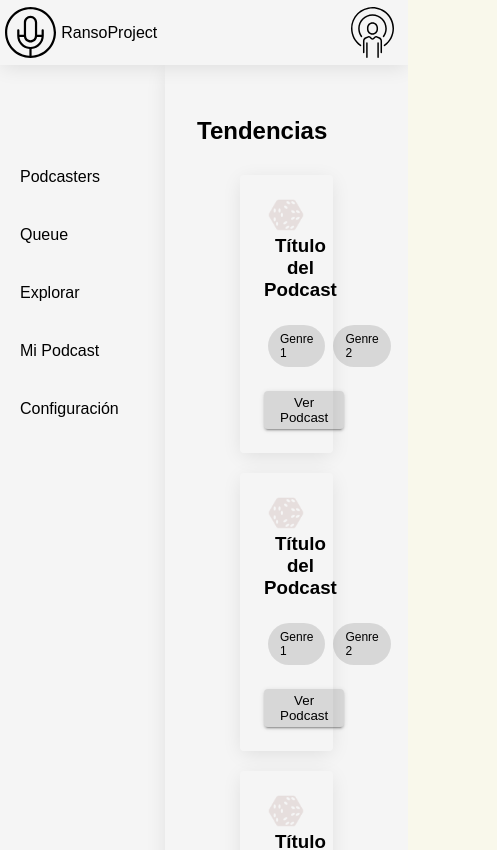
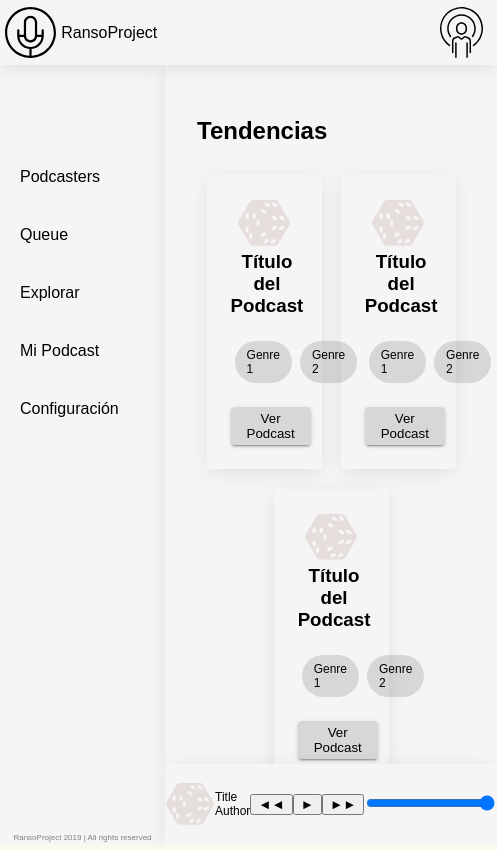
Before and after one commit to jbarriospd/RansoMusic, a React app: page / in a window 390 px wide. Shown: the top 850 px of the page, 497 px wide, since content can reach past the window. Built offline with nearby package versions, Linux system fonts and the light colour scheme.

Commit message:
home ready | no responsive

```diff
--- a/src/assets/styles/App.scss
+++ b/src/assets/styles/App.scss
@@ -1,10 +1,13 @@
 @import 'commons/colors.scss';
 /************************** global */
+* {
+
+}
 
 body {
   margin: 0;
   padding: 0;
   background-color: $white-white;
   font-family: 'Gayathri-thin', sans-serif;
-  background-image: linear-gradient(to right, $gray 70%, $purple);
+  background-image: linear-gradient(to $white, $white-white 70%, $gray);
 }
--- a/src/assets/styles/commons/mixins.scss
+++ b/src/assets/styles/commons/mixins.scss
@@ -9,13 +9,13 @@
   align-items: center;
 }
 
-@mixin align-end-items {
+@mixin flex-end-items {
   display: flex;
   align-items: center;
   justify-content: flex-end;
 }
 
-@mixin align-start-items {
+@mixin flex-start-items {
   display: flex;
   align-items: center;
   justify-content: flex-start;
--- a/src/assets/styles/containers/Home.scss
+++ b/src/assets/styles/containers/Home.scss
@@ -7,9 +7,9 @@
   box-sizing: border-box;
   grid-template: 65px 1fr 80px / min-content 1fr;
   min-height: 100%;
-  grid-template-areas:  "header header"
-                        "aside main"
-                        "aside player";
+  grid-template-areas: "header header"
+                       "aside main"
+                       "aside player";
   &--item {
     background-color: $white1;
     box-shadow: 0 4px 20px -2px rgba(0,0,0,.1);
@@ -50,7 +50,7 @@
       position: relative;
       transition: display 200ms;
 
-      @include align-end-items;
+      @include flex-end-items;
       img {
         width: 51.2px;
         margin-right: 5px;
@@ -58,7 +58,7 @@
       }
       ul {
         margin: 0;
-        padding: 11px 0 0 0;
+        padding: 11px 15px 0 0;
         list-style-type: none;
         position: absolute;
         top: 45px;
@@ -120,6 +120,7 @@
   &__main {
     grid-area: main;
     padding: 2rem 2rem 100px;
+    overflow-y: scroll;
 
     &__carousel {
       display: flex;
@@ -133,7 +134,6 @@
           padding: 24px;
           box-shadow: 0 4px 20px -2px rgba(0,0,0,.1);
           border-radius: 4px;
-
           .card--img {
             text-align: center;
             img {
@@ -174,9 +174,55 @@
         }
       }
     }
+
   }
 
   &__player {
     grid-area: player;
+    box-sizing: border-box;
+    @include align-items;
+    justify-content: space-between;
+
+    &--author {
+      @include align-items;
+      flex-flow: row nowrap;
+
+      div:nth-of-type(1) {
+        width: 50px;
+        @include center-items;
+        img {
+          text-align: center;
+          width: 100%;
+        }
+      }
+      div:nth-of-type(2) {
+        display: flex;
+        flex-flow: column nowrap;
+        p {
+          margin: 0;
+          padding: 0;
+          font-size: 12px;
+        }
+      }
+    }
+
+    &--play {
+      @include align-items;
+
+      &--back {
+
+      }
+      &--play {
+
+      }
+      &--forth {
+
+      }
+    }
+
+    &--controls {
+      @include align-items;
+
+    }
   }
 }
--- a/src/containers/Home.jsx
+++ b/src/containers/Home.jsx
@@ -5,6 +5,7 @@ import LoginSVG from '../assets/images/podcast-person.svg'
 import Dice from '../assets/images/dice_logo.png'
 
 const Home = () => (
+    <>
         <section className={"Home"}>
             <div className={"Home--item Home__header"}>
                 <a className={"Home__header--logo"}>
@@ -18,6 +19,7 @@ const Home = () => (
                     <img src={LoginSVG} alt=""/>
                     <ul>
                         <li><a href="#"></a>Home</li>
+                        <li><a href="#"></a>Uploads</li>
                         <li><a href="#"></a>Statistics</li>
                         <li><a href="#"></a>My Account</li>
                         <li><a href="#"></a>Exit</li>
@@ -127,11 +129,28 @@ const Home = () => (
                 </div>
             </div>
             <div className={"Home--item Home__player"}>
-            <div>imagen de podcast</div>
-            <div>reproductor y controles</div>
-            <div>menu de podcaste player</div>
+                <div className={"Home__player--author"}>
+                    <div><img src={Dice} alt=""/></div>
+                    <div>
+                        <p>Title</p>
+                        <p>Author</p>
+                    </div>
+                </div>
+                <div className={"Home__player--play"}>
+                    <div className={"player--play--back"}> <button>&#9668;&#9668;</button> </div>
+                    <div className={"player--play--play"}><button>&#9658;</button></div>
+                    <div className={"player--play--forth"}><button>&#9658;&#9658;</button> </div>
+                </div>
+                <div className={"Home__player--controls"}>
+                    <div className={"player--controls--volume"}>
+                        <div className={"volume-control"}>
+                            <input id="volume" type="range" value={"100"} max={"100"} />
+                        </div>
+                    </div>
+                </div>
             </div>
         </section>
+    </>
 )
 
 export default Home
```
Lines whose indentation alone changed are shown as unchanged.
